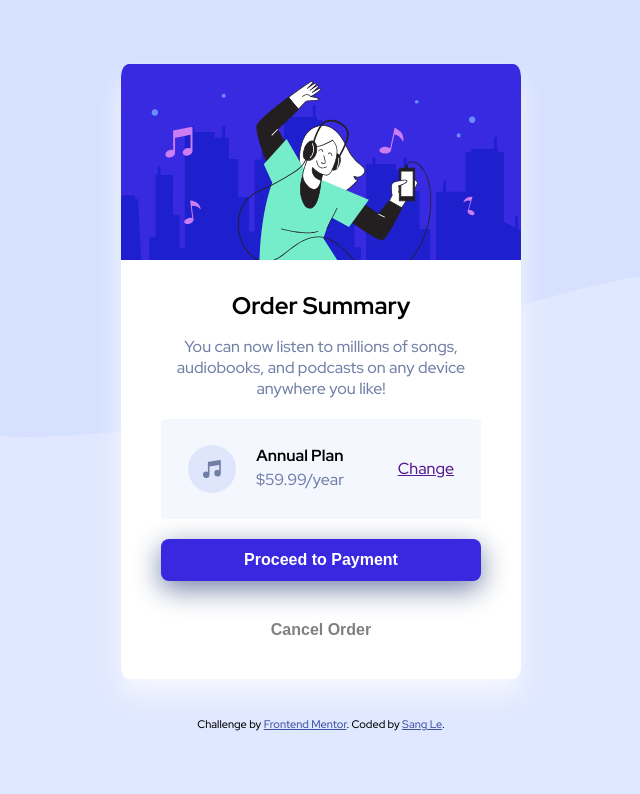
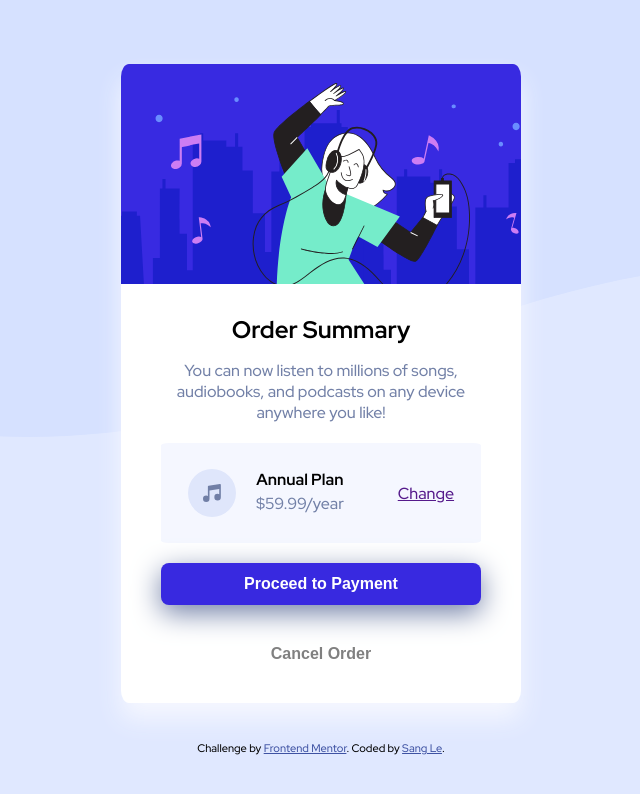
Before and after one commit to sqle157/order.github.io, a plain HTML site: page index.html in a window 1280 px wide. Shown: the whole page, without its empty margins (319-959 px from the left). Drawn offline with Linux system fonts and the light colour scheme.

Commit message:
trying to fix some bug

```diff
--- a/index.html
+++ b/index.html
@@ -29,7 +29,8 @@
 
     <div class="container">
 
-      <img style="object-fit: scale-down;" src="images/illustration-hero.svg" alt="hero image">
+      <div class="cardPic"></div>
+
       <div class="mainDiv">
 
         <!-- Title  -->
--- a/styles.css
+++ b/styles.css
@@ -38,12 +38,18 @@ a:hover {
     flex-direction: column;
     text-align: center;
     max-width: 400px;
-    height: auto;
+    height: fit-content;
     margin: 5% auto 3%;
     border-radius: 2%;
     overflow: hidden;
     box-shadow: 0 1rem 1.5rem var(--neutralPrimary);
     background-color: white;
+}
+
+.cardPic {
+    background-image: url(./images/illustration-hero.svg);
+    background-size: cover;
+    height: 220px;
 }
 
 /* Content inside */
@@ -122,7 +128,6 @@ button {
     }
 
     .container {
-        max-width: 300px;
-        height: fit-content;
+        max-width: 350px;
     }
 }
```
